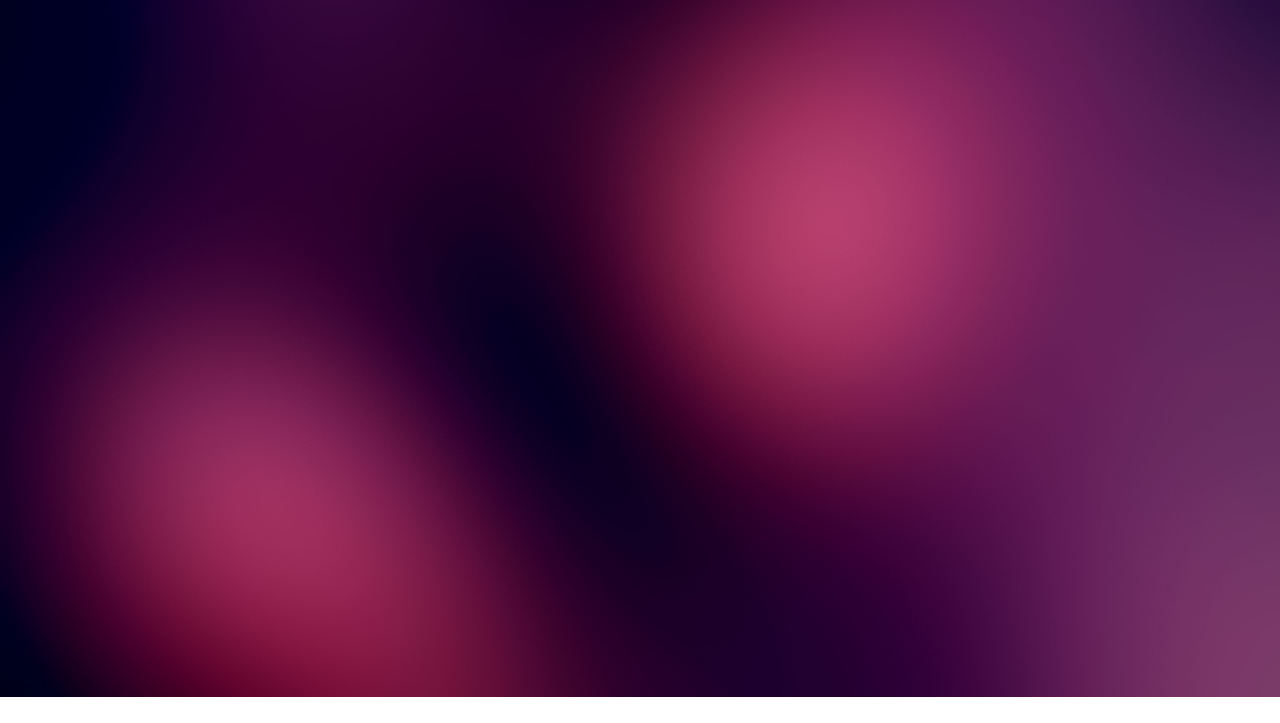
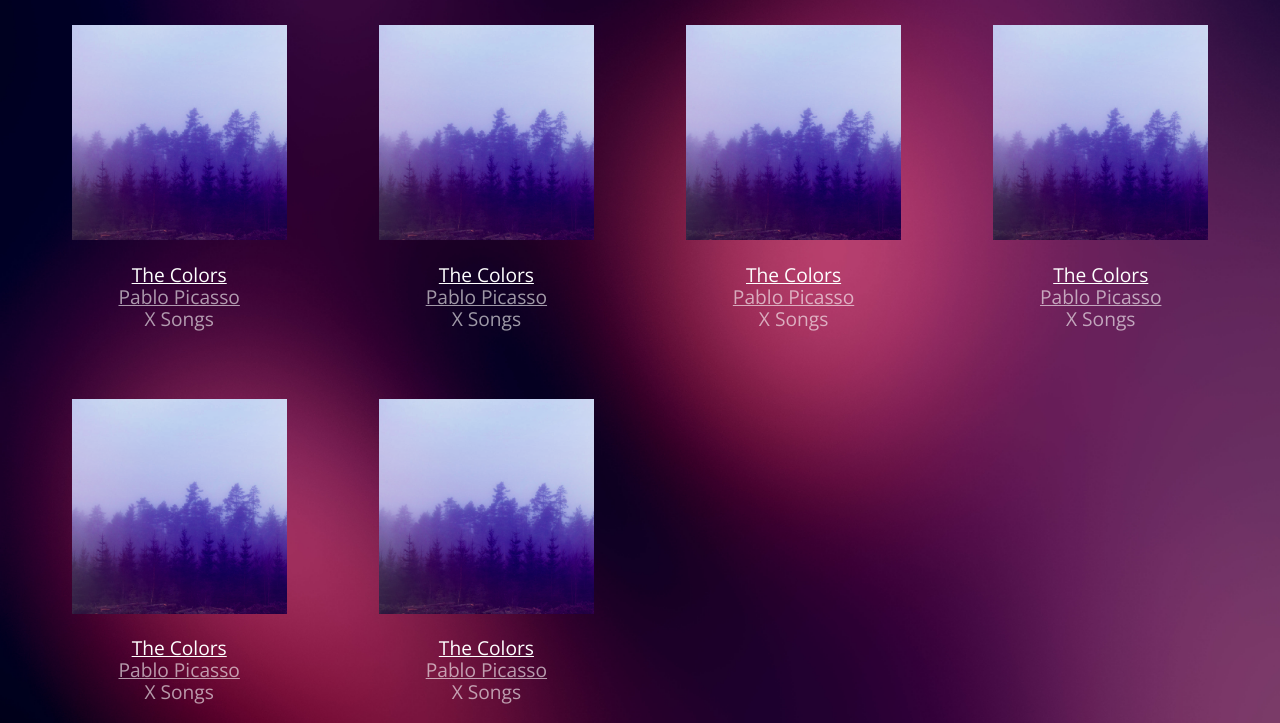
Before and after one commit to addi110/bloc-jams-re, a plain HTML site: page collection.html in a window 1280 px wide. Shown: the part 103-826 px from the top of the page. Before the commit the page ends 800 px from the top, so only its background shows below. Drawn offline with nearby package versions, Linux system fonts and the light colour scheme.

Commit message:
Modified collection.js to rectify errors

```diff
--- a/scripts/collection.js
+++ b/scripts/collection.js
@@ -20,9 +20,9 @@ window.onload = function () {
 
     var collectionContainer = document.getElementsByClassName('album-covers')[0];
 
-    collectionContainer.innerHtml = '';
+    collectionContainer.innerHTML = '';
 
-    for (var i =0; i < 6; i==){
-        collectionContainer.innerHtml += collectionItemTemplate;
+    for (var i =0; i < 6; i++){
+        collectionContainer.innerHTML += collectionItemTemplate;
     }
 }
```
Also changed, not shown: collection.html (+0 -1 lines).
